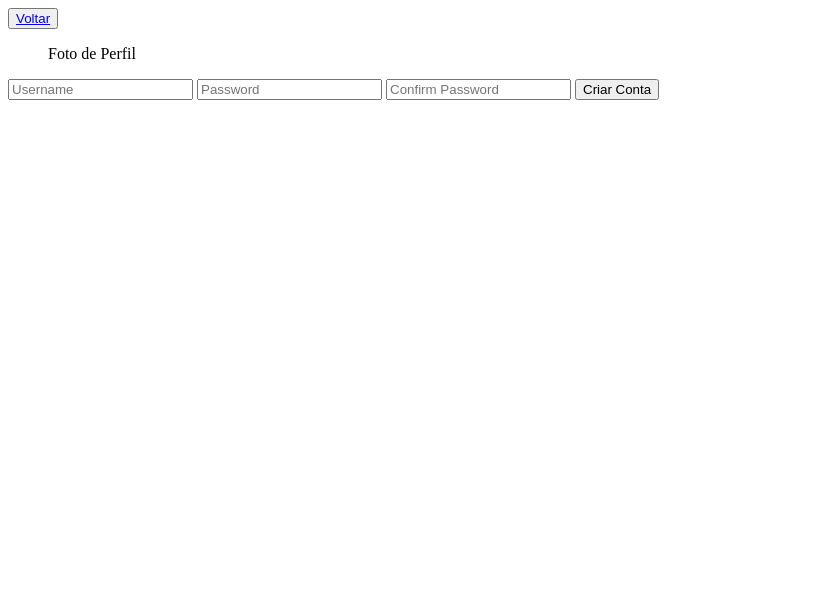
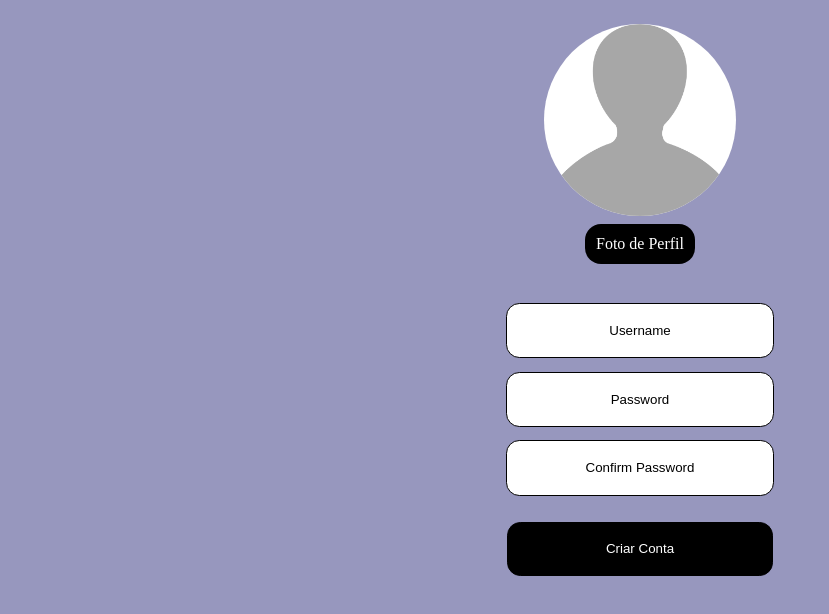
Before and after one commit to FEMEP/FantasmagorE, a website with bundled scripts: page public/pages/createAccount.html in a window 1280 px wide. Shown: the whole page, without its empty margins (0-829 px from the left). Built offline with nearby package versions, Linux system fonts and the light colour scheme.

Commit message:
Css pagina de criar conta

```diff
--- a/public/css/createAccount.css
+++ b/public/css/createAccount.css
@@ -1,3 +1,75 @@
+* {
+    margin: 0;
+    padding: 0;
+}
+
+a {
+    text-decoration: none;
+}
+
+body {
+    background-color: rgb(151, 151, 190);
+}
+
+form {
+    display: flex;
+    flex-direction: column;
+    justify-content: center;
+    align-items: center;
+}
+
+figure {
+    position: relative;
+    width: 12em;
+    height: 12em;
+}
+
+label {
+    display: flex;
+    margin: 1.5em;
+    align-items: center;
+    flex-direction: column;
+}
+
+figure img {
+    width: 100%;
+    height: 100%;
+    border-radius: 50%;
+    background-color: white;
+}
+
+p {
+    text-align: center;
+    background-color: black;
+    color: white;
+    border-radius: 1em;
+    margin: 0.5em;
+    padding: 0.7em;
+}
+
+input, button[type="button"] {
+    border-radius: 1em;
+    border: 1px solid black;
+    margin: 0.5em;
+    width: 20em;
+    height: 4em;
+    text-align: center;
+}
+
+::placeholder {
+    color: black;
+}
+
 input[type="file"] {
     display: none;
 }
+
+button[type="button"] {
+    background-color: black;
+    color: white;
+    margin: 1.5em;
+}
+
+button[type="button"]:active, p:active {
+    background-color: rgb(37, 37, 37);
+}
--- a/public/css/index.css
+++ b/public/css/index.css
@@ -23,17 +23,23 @@ div.container {
     align-items: center;
 }
 
+#line {
+    border-right: 1px solid black;
+    height: 50%;
+    position: absolute;
+}
+
 form {
     width: 100%;
     height: 100%;
-    display: flex;
-    justify-content: left;
-    align-items: center;
+    display: none;
+    justify-content: center;
+    align-items: flex-start;
+    flex-direction: column;
 }
 
-div #inputs {
-    height: 15em;
-    border-left: 1px black solid;
+div .inputs {
+    height: max-content;
     width: max-content;
     text-align: center;
     padding: 3em;
@@ -80,6 +86,18 @@ a {
 
 a:hover {
     color: rgb(231, 231, 231);
+}
+
+/* --------------- Procurar Sala ------------------ */
+
+div#roomSearch {
+    border-left: 1px solid black;
+    background-color: aquamarine;
+    display: flex;
+    justify-content: left;
+    align-items: center;
+    width: 100%;
+    height: 100%;
 }
 
 /* --------------- Foto de perfil ---------------- */
@@ -137,14 +155,24 @@ figcaption:hover {
         justify-content: center;
     }
 
-    div #inputs {
-        height: 15em;
-        border-left: 1px black solid;
+    form {
+        width: 100%;
+        height: 100%;
+        display: none;
+        justify-content: flex-start;
+        align-items: center;
+        flex-direction: column;
+    }
+
+    div#line {
+        display: none;
+    }
+
+    div .inputs {
+        height: max-content;
         width: max-content;
         text-align: center;
-        margin: 0 auto;
-        border: 0;
-        padding: 0;
+        padding: 1.5em;
     }
 
     figure {
--- a/public/pages/createAccount.html
+++ b/public/pages/createAccount.html
@@ -9,13 +9,16 @@
     <title>Criar Conta</title>
 </head>
 <body>
-    <button><a href="../index.html">Voltar</a></button>
+    <!-- <a href="../index.html">Voltar</a> -->
     <main>
-        <form action="">
-            <figure>
-                <label for="profile-pic">Foto de Perfil</label>
-                <input type="file" id="profile-pic">
-            </figure>
+        <form>
+            <label for="profile-pic">
+                <figure id="profie-pic">
+                    <img src="../images/default_profile_picture.png" alt="escolher-foto-perfil">
+                </figure>
+                <p>Foto de Perfil</p>
+            </label>
+            <input type="file" id="profile-pic">
 
             <input type="email" placeholder="Username" id="create-username">
             <input type="password" placeholder="Password" id="create-password">
```
Also changed, not shown: public/index.html (+10 -4 lines), public/js/index.js (+12 -0 lines).
